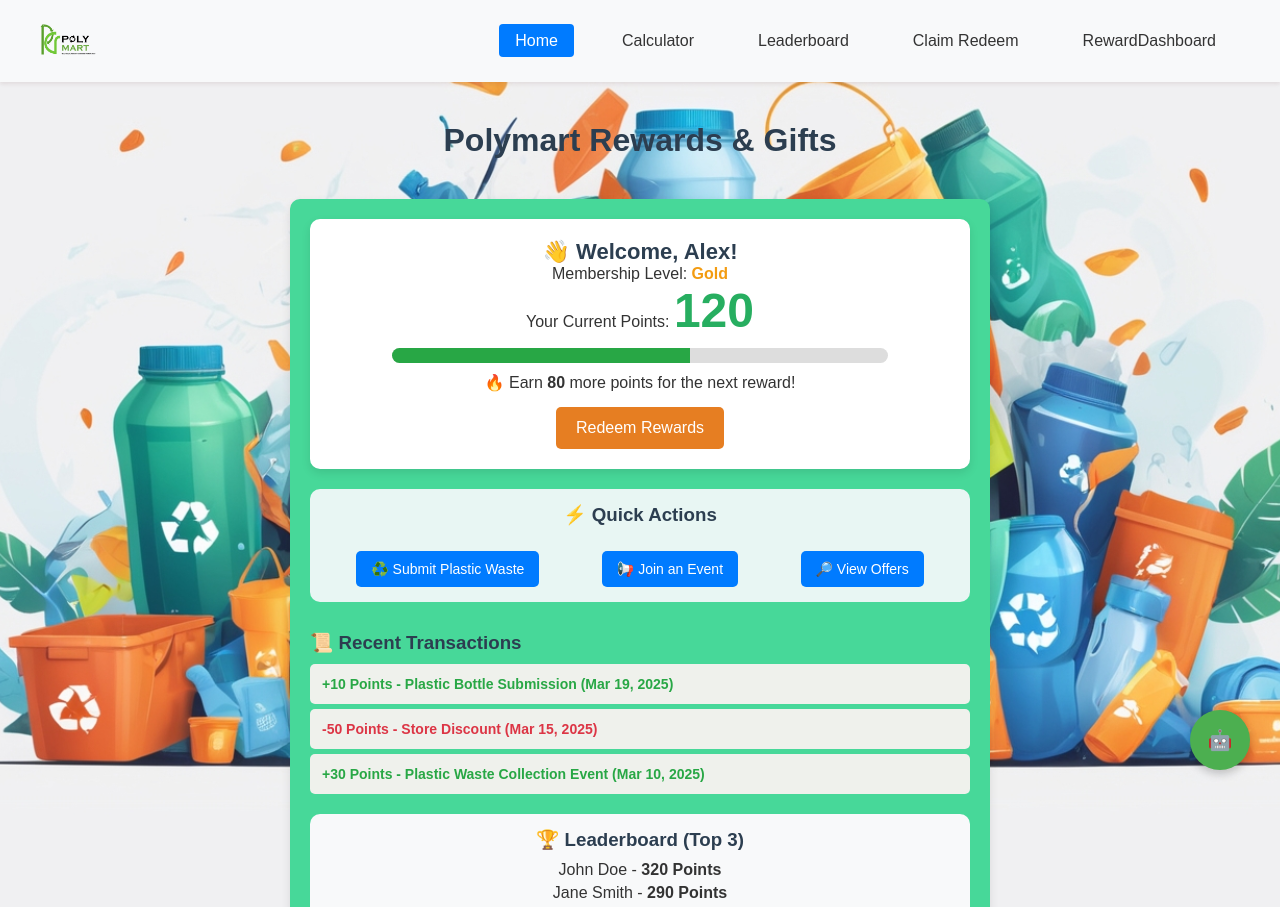
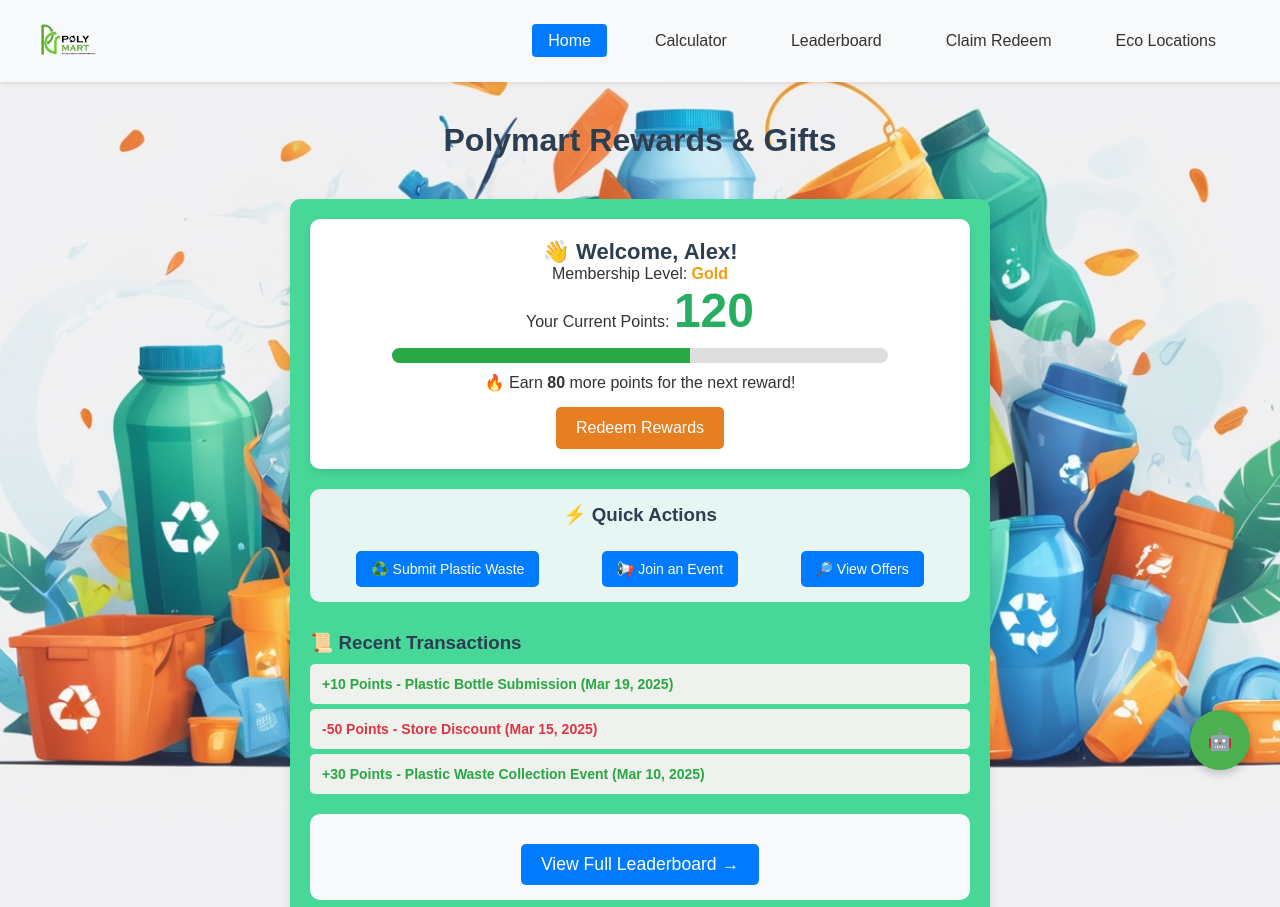
Before and after one commit to thuve-codes/PolyMart-EcoPlastMangementSys, a React (Create React App) app in the folder frontend-rewardcashback/: page / in a window 1280 px wide. Shown: the top 907 px of the page. Built offline with nearby package versions, Linux system fonts and the light colour scheme.

Commit message:
my final1

```diff
--- a/frontend-rewardcashback/src/App.css
+++ b/frontend-rewardcashback/src/App.css
@@ -76,6 +76,16 @@ body {
   margin: 40px auto;
   padding: 20px;
   background: rgb(71, 216, 153);
+  border-radius: 10px;
+  box-shadow: 0px 4px 10px rgba(0, 0, 0, 0.1);
+  text-align: center;
+}
+
+.dashboard-container2 {
+  max-width: 700px;
+  margin: 40px auto;
+  padding: 20px;
+  background: rgb(196, 235, 196);
   border-radius: 10px;
   box-shadow: 0px 4px 10px rgba(0, 0, 0, 0.1);
   text-align: center;
--- a/frontend-rewardcashback/src/componets/headerRedeem.js
+++ b/frontend-rewardcashback/src/componets/headerRedeem.js
@@ -100,7 +100,7 @@ function HeaderRedeem() {
               ...(location.pathname === '/RewardDashboard' && navStyles.activeLink)
             }}
           >
-            RewardDashboard
+            Eco Locations
           </Link>
         </li>
       </ul>
--- a/frontend-rewardcashback/src/leaderboard.js
+++ b/frontend-rewardcashback/src/leaderboard.js
@@ -107,7 +107,7 @@ function Leaderboard() {
       });
 
       doc.setFontSize(16);
-      doc.text("Full Leaderboard", 80, doc.lastAutoTable.finalY + 10);
+      doc.text("User Enrollment Details", 80, doc.lastAutoTable.finalY + 10);
 
       const allData = entries.map((entry, index) => [
         index + 1,
--- a/frontend-rewardcashback/src/maindash.js
+++ b/frontend-rewardcashback/src/maindash.js
@@ -24,11 +24,7 @@ function Dashboard() {
     { id: 3, type: 'earn', details: '+30 Points - Plastic Waste Collection Event', date: 'Mar 10, 2025' },
   ];
 
-  const leaderboard = [
-    { id: 1, name: 'John Doe', points: 320 },
-    { id: 2, name: 'Jane Smith', points: 290 },
-    { id: 3, name: 'Alex Brown', points: 270 },
-  ];
+
 
   const handleSend = async () => {
     if (!chatInput.trim()) return; // Prevent sending empty messages
@@ -127,14 +123,8 @@ function Dashboard() {
         </div>
 
         <div className="leaderboard-preview">
-          <h3>🏆 Leaderboard (Top 3)</h3>
-          <ul>
-            {leaderboard.map((user) => (
-              <li key={user.id}>
-                {user.name} - <b>{user.points} Points</b>
-              </li>
-            ))}
-          </ul>
+
+
           <button onClick={() => navigate('/leaderboard')} >
             View Full Leaderboard →
           </button>
--- a/frontend-rewardcashback/src/redeem.js
+++ b/frontend-rewardcashback/src/redeem.js
@@ -53,7 +53,7 @@ function Redeem() {
     <div>
 
 
-      <div className="dashboard-container">
+      <div className="dashboard-container2">
         <div className="reward-container">
           <h1>🎉 Earn Reward Points & Get Exclusive Offers! 🎉</h1>
           <div className="form-group">
```
